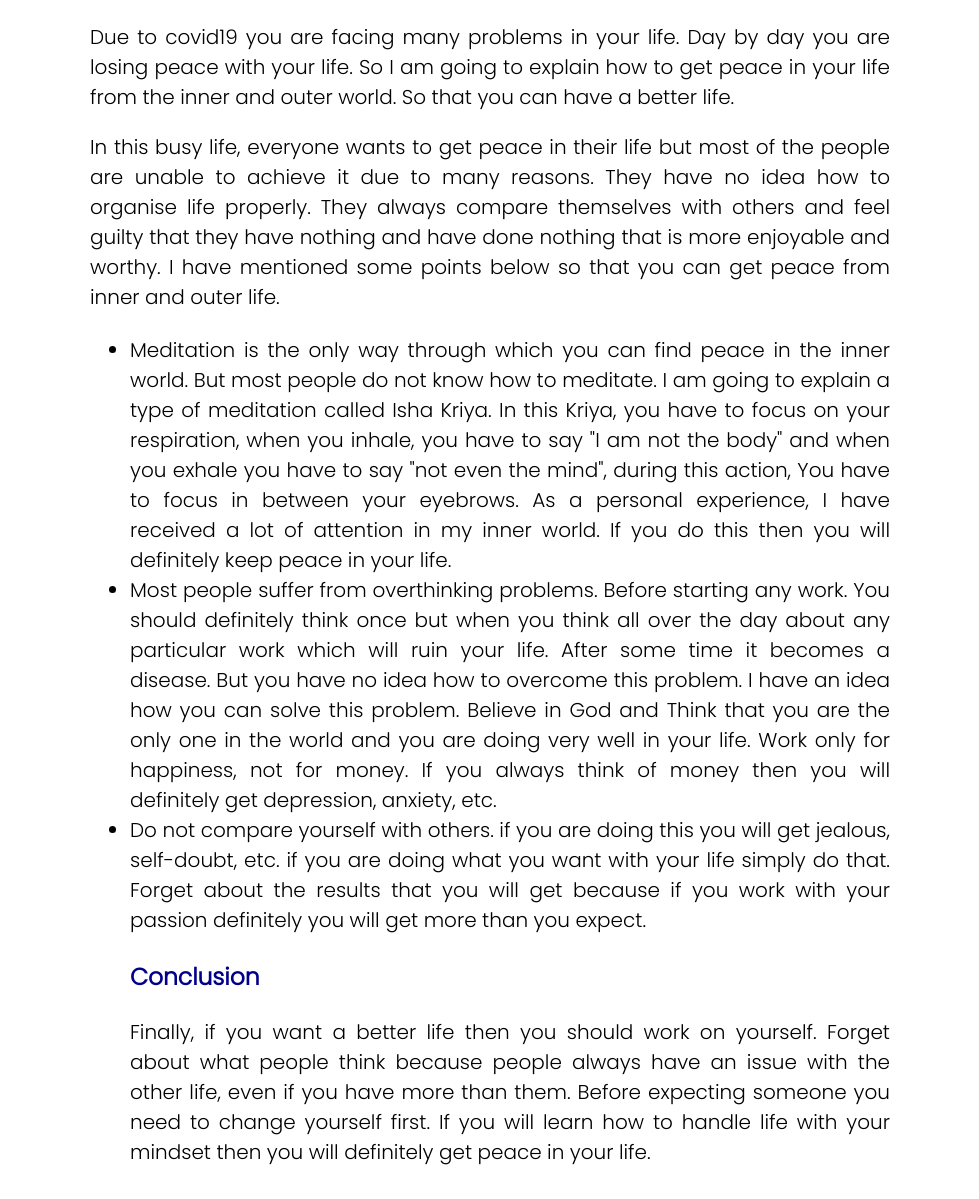
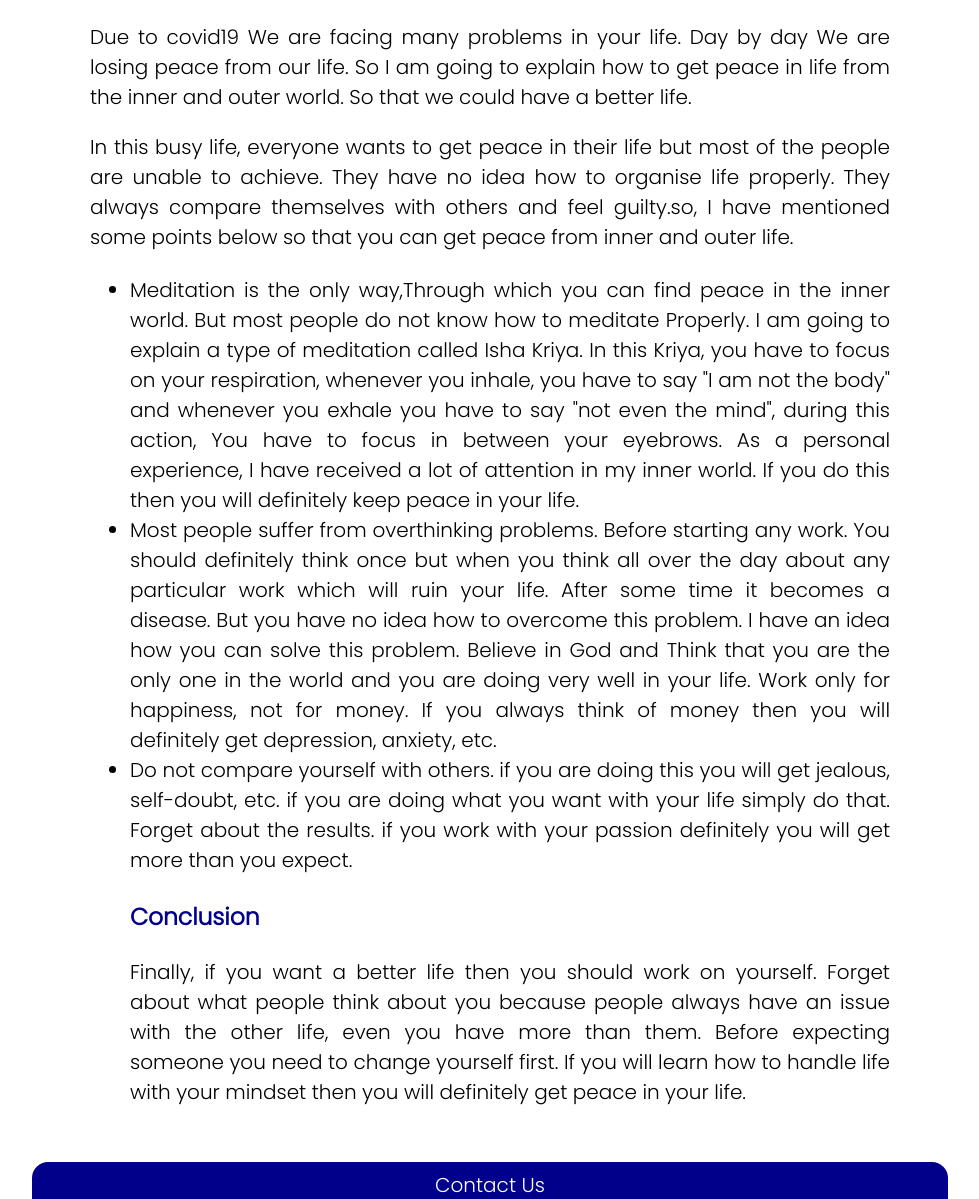
Before and after one commit to SaurabhChawda/Html-CSS-Website, a plain HTML site: page Peace.html in a window 1280 px wide. Shown: the part 221-1420 px from the top of the page, without its empty margins (150-1129 px from the left). Drawn offline with Linux system fonts and the light colour scheme.

Commit message:
Update Peace.html

```diff
--- a/Peace.html
+++ b/Peace.html
@@ -24,17 +24,17 @@
     </nav>
     <div class="Front">
     <h2 class="Bold">How to get peace from the inner and outer world</h2>
-    <p>Due to covid19 you are facing many problems in your life. Day by day you are losing peace with your life. So I am going to explain how to get peace in your life from the inner and outer world. So that you can have a better life.
-    <p>In this busy life, everyone wants to get peace in their life but most of the people are unable to achieve it due to many reasons. They have no idea how to organise life properly. They always compare themselves with others and feel guilty that they have nothing and have done nothing that is more enjoyable and worthy. I have mentioned some points below so that you can get peace from inner and outer life.</p>
+    <p>Due to covid19 We are facing many problems in your life. Day by day We are losing peace from our life. So I am going to explain how to get peace in life from the inner and outer world. So that we could have a better life.
+    <p>In this busy life, everyone wants to get peace in their life but most of the people are unable to achieve. They have no idea how to organise life properly. They always compare themselves with others and feel guilty.so, I have mentioned some points below so that you can get peace from inner and outer life.</p>
         </p>
     <h3 class="Para"></h3>
     <ul>
-        <li>Meditation is the only way through which you can find peace in the inner world. But most people do not know how to meditate. I am going to explain a type of meditation called Isha Kriya. In this Kriya, you have to focus on your respiration, when you inhale, you have to say "I am not the body" and when you exhale you have to say "not even the mind", during this action, You have to focus in between your eyebrows. As a personal experience, I have received a lot of attention in my inner world. If you do this then you will definitely keep peace in your life.</li>
+        <li>Meditation is the only way,Through which you can find peace in the inner world. But most people do not know how to meditate Properly. I am going to explain a type of meditation called Isha Kriya. In this Kriya, you have to focus on your respiration, whenever you inhale, you have to say "I am not the body" and whenever you exhale you have to say "not even the mind", during this action, You have to focus in between your eyebrows. As a personal experience, I have received a lot of attention in my inner world. If you do this then you will definitely keep peace in your life.</li>
         <li>Most people suffer from overthinking problems. Before starting any work. You should definitely think once but when you think all over the day about any particular work which will ruin your life. After some time it becomes a disease. But you have no idea how to overcome this problem. I have an idea how you can solve this problem. Believe in God and Think that you are the only one in the world and you are doing very well in your life. Work only for happiness, not for money. If you always think of money then you will definitely get depression, anxiety, etc.</li>
-        <li>Do not compare yourself with others. if you are doing this you will get jealous, self-doubt, etc. if you are doing what you want with your life simply do that. Forget about the results that you will get because if you work with your passion definitely you will get more than you expect.
+        <li>Do not compare yourself with others. if you are doing this you will get jealous, self-doubt, etc. if you are doing what you want with your life simply do that. Forget about the results. if you work with your passion definitely you will get more than you expect.
         </li>
         <h3 class="Para">Conclusion</h3>
-        <p>Finally, if you want a better life then you should work on yourself. Forget about what people think because people always have an issue with the other life, even if you have more than them. Before expecting someone you need to change yourself first. If you will learn how to handle life with your mindset then you will definitely get peace in your life.
+        <p>Finally, if you want a better life then you should work on yourself. Forget about what people think about you because people always have an issue with the other life, even you have more than them. Before expecting someone you need to change yourself first. If you will learn how to handle life with your mindset then you will definitely get peace in your life.
 
         </p>
 
```
